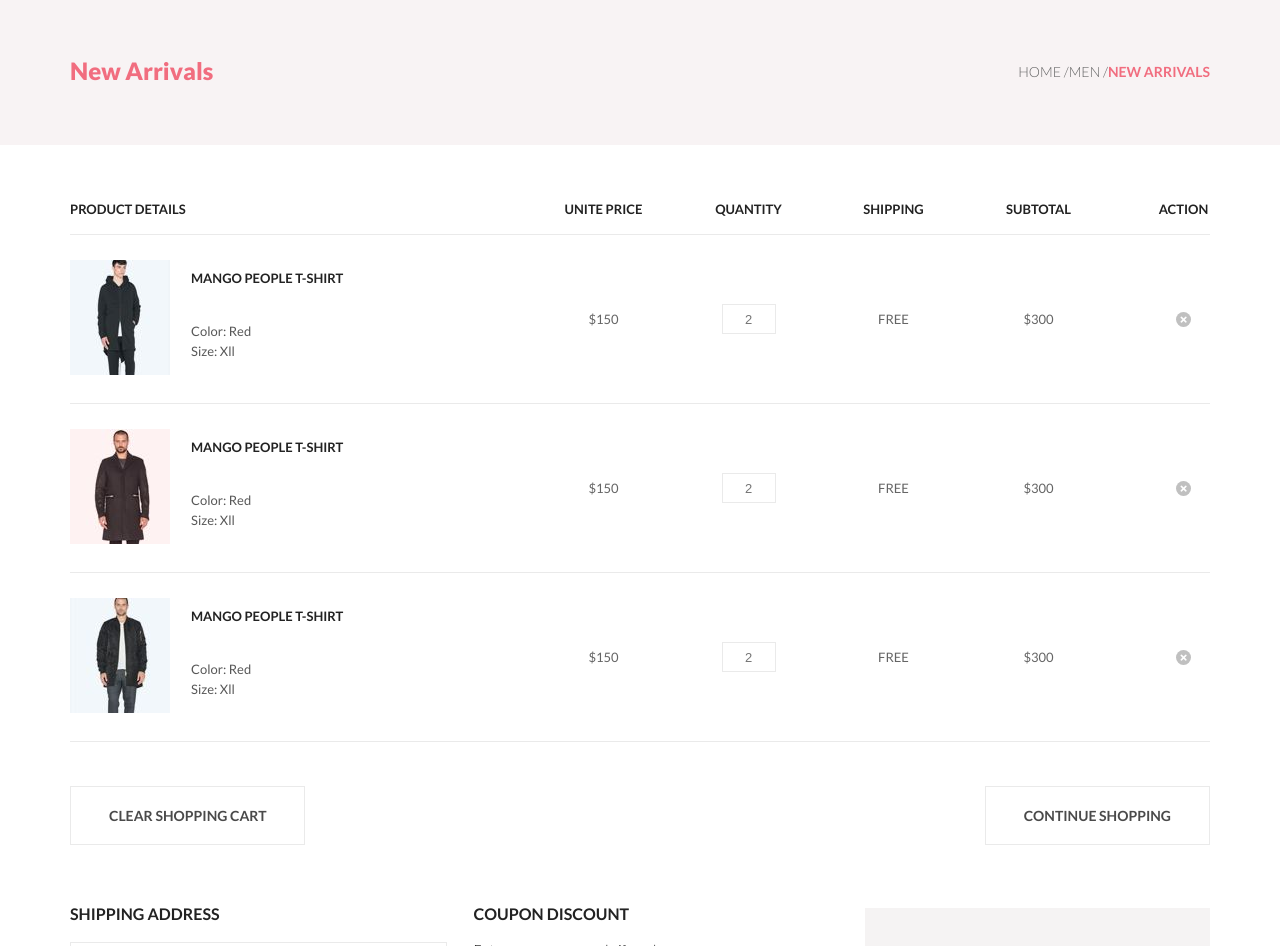
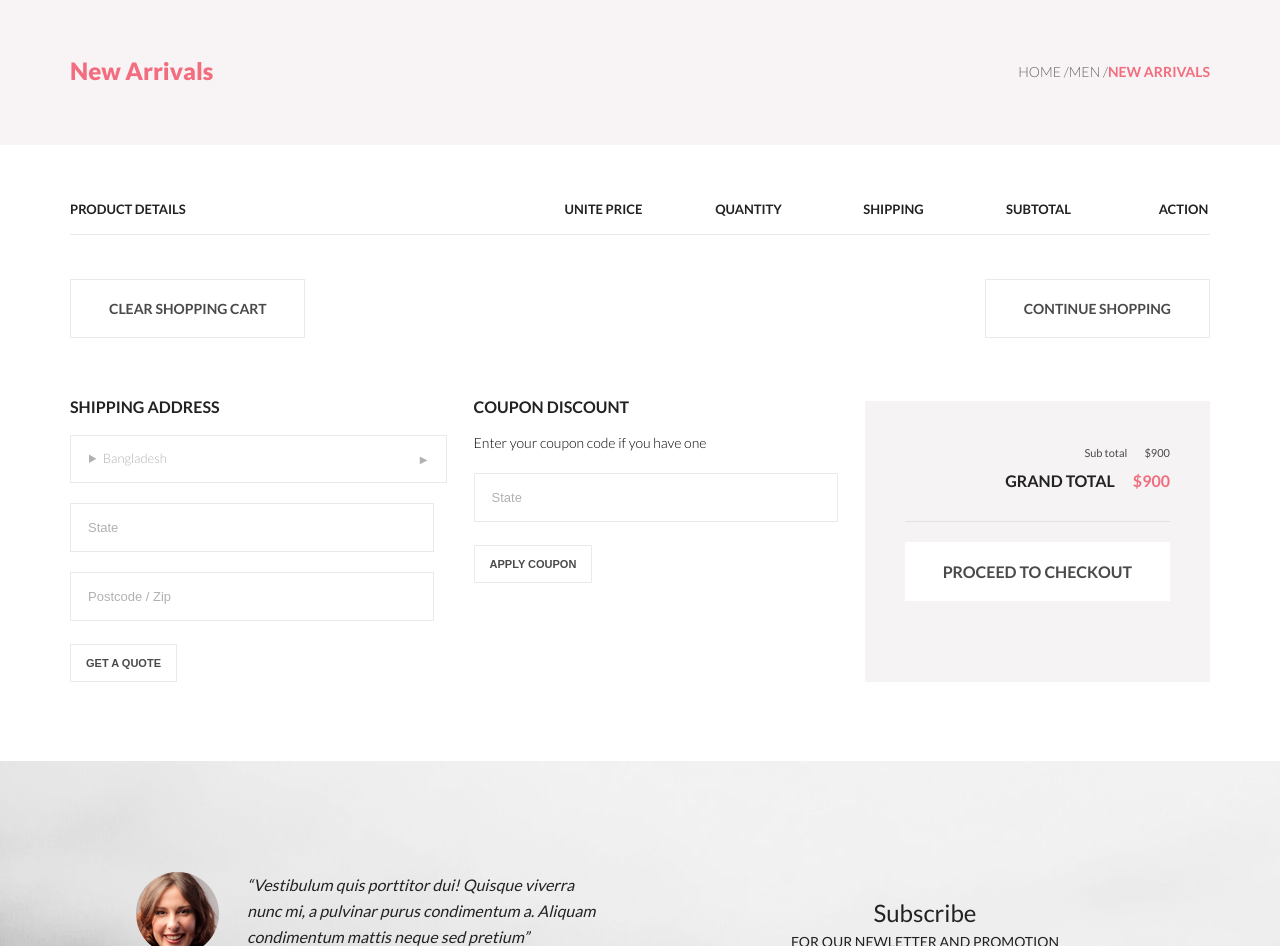
Before and after one commit to AndrewKapu/Online-store, a plain HTML site: page shopping cart.html in a window 1280 px wide. Shown: the part 154-1100 px from the top of the page. Drawn offline with Linux system fonts and the light colour scheme.

Commit message:
Доработки, исправления.

```diff
--- a/Cart.js
+++ b/Cart.js
@@ -144,7 +144,9 @@
                 product_name: $(element).data('name'),
                 quantity: 1,
                 imageSrc: $(element).data('img'),
-                rating: $(element).data('rating')
+                rating: $(element).data('rating'),
+                color: $(element).data('color'),
+                size: $(element).data('size'),
             };
             this.cartItems.push(product);
             this.amount += product.price;
@@ -162,7 +164,6 @@
      * @private
      */
     _removeProduct(event){
-        //console.log(event);
         for (let i = 0; i < this.cartItems.length; i++) {
             //находим в cartItems[] соответствующий товар и работаем с ним в цикле
             if (this.cartItems[i].id_product == event.target.parentNode.getAttribute('data-product')) {
--- a/Product.js
+++ b/Product.js
@@ -28,7 +28,7 @@
                     let $addCart = $('<div/>', {class: 'pos-add-to-cart'}).appendTo($wrapper);
                     let $buyBtn = $('<a>', {href: '#', class: 'add-to-cart', 'data-id': product.id_product,
                     'data-price': product.price, 'data-name': product.product_name, 'data-img': product.imageSrc,
-                    'data-rating': product.rating}).appendTo($addCart);
+                    'data-rating': product.rating, 'data-size': product.size, 'data-color': product.color,}).appendTo($addCart);
                     let $addCartSpan = $('<span>').appendTo($buyBtn);
                     let $busketImg = $('<img src="img/hover-buy.svg" alt="add to your shopping list">').appendTo($addCartSpan);
                     let $textSpan = $('<span></span>', {text: 'Add to Cart', class: 'add-to-cart-button'}).appendTo($addCartSpan);
--- a/getBasket.json
+++ b/getBasket.json
@@ -10,7 +10,7 @@
       "imageSrc": "img/drop-down-cart1.jpg",
       "rating": 5,
       "color": "Red",
-      "Size": "XII"
+      "size": "XII"
     },
     {
       "id_product": 456,
@@ -20,7 +20,7 @@
       "imageSrc": "img/drop-down-cart2.jpg",
       "rating": 5,
       "color": "Red",
-      "Size": "XII"
+      "size": "XII"
     }
   ]
 }
--- a/mainCartRender.js
+++ b/mainCartRender.js
@@ -3,6 +3,7 @@
         this.container = container;
         this.source = JSON.parse(localStorage.getItem('mycart'));
         this._render(this.source, this.container);
+        this.renderTotalCost();
     }
 
     /**
@@ -83,4 +84,9 @@
             let $x = $('<i class="fas fa-times"></i>').appendTo($removeSign);
         }
     }
+
+    renderTotalCost() {
+        let amount = localStorage.getItem('cartAmount');
+        $('.total-margin').text(`$${amount}`);
+    }
 }
--- a/shopping cart.html
+++ b/shopping cart.html
@@ -66,57 +66,6 @@
             <span>shipping</span>
             <span>Subtotal</span>
             <span>ACTION</span>
-        </div>
-    </div>
-    <div class="cart-content-container">
-        <div class="cart-content">
-            <a href="#"><img src="img/cart-product1.jpg" alt="photo"></a>
-            <div class="cart-content-text">
-                <a href="#"><h4>Mango People T-shirt</h4></a>
-                <p>Color: Red <br>
-                    Size: Xll</p>
-            </div>
-        </div>
-        <div class="characteristics align">
-            <span class="product-characteristics">$150</span>
-            <span class="product-characteristics"><input type="text" placeholder="2"></span>
-            <span class="product-characteristics">FREE</span>
-            <span class="product-characteristics">$300</span>
-            <span class="product-characteristics"><a href="#"  class="button-all"><i class="fas fa-times"></i></a></span>
-        </div>
-    </div>
-    <div class="cart-content-container">
-        <div class="cart-content">
-            <a href="#"><img src="img/cart-product2.jpg" alt="photo"></a>
-            <div class="cart-content-text">
-                <a href="#"><h4>Mango People T-shirt</h4></a>
-                <p>Color: Red <br>
-                    Size: Xll</p>
-            </div>
-        </div>
-        <div class="characteristics align">
-            <span class="product-characteristics">$150</span>
-            <span class="product-characteristics"><input type="text" placeholder="2"></span>
-            <span class="product-characteristics">FREE</span>
-            <span class="product-characteristics">$300</span>
-            <span class="product-characteristics"><a href="#" class="button-all"><i class="fas fa-times"></i></a></span>
-        </div>
-    </div>
-    <div class="cart-content-container">
-        <div class="cart-content">
-            <a href="#"><img src="img/cart-product3.jpg" alt="photo"></a>
-            <div class="cart-content-text">
-                <a href="#"><h4>Mango People T-shirt</h4></a>
-                <p>Color: Red <br>
-                    Size: Xll</p>
-            </div>
-        </div>
-        <div class="characteristics align">
-            <span class="product-characteristics">$150</span>
-            <span class="product-characteristics"><input type="text" placeholder="2"></span>
-            <span class="product-characteristics">FREE</span>
-            <span class="product-characteristics">$300</span>
-            <span class="product-characteristics"><a href="#" class="button-all"><i class="fas fa-times"></i></a></span>
         </div>
     </div>
     <div class="cart-buttons">
```
Also changed, not shown: catalogData.json (+8 -8 lines).
